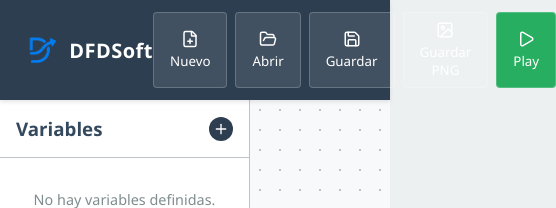
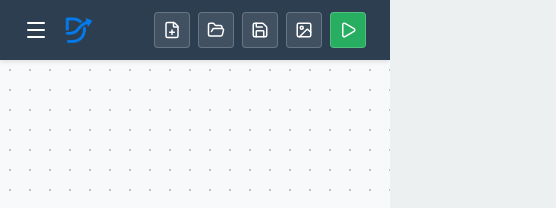
Before and after one commit to Canavix/DFDSoft, a React (Vite) app: page / in a window 390 px wide. Shown: the top 208 px of the page, 556 px wide, since content can reach past the window. Built offline with nearby package versions, Linux system fonts and the light colour scheme.

Commit message:
feat: improve mobile UX with sidebar toggle and compact toolbar

```diff
--- a/src/components/Sidebar.jsx
+++ b/src/components/Sidebar.jsx
@@ -1,6 +1,6 @@
 import React, { useState } from 'react';
 import { useDFDStore } from '../store';
-import { Plus, Trash2, Edit2, HelpCircle } from 'lucide-react';
+import { Plus, Trash2, Edit2, HelpCircle, X } from 'lucide-react';
 
 export default function Sidebar() {
   const { state, dispatch } = useDFDStore();
@@ -30,11 +30,16 @@ export default function Sidebar() {
     setEditingVar(null);
   };
 
+  if (!state.isSidebarOpen) return null;
+
   return (
     <aside className="sidebar">
       <div className="sidebar-header">
         <h3>Variables</h3>
-        <button className="add-variable-btn" onClick={() => setShowModal(true)}><Plus size={16} /></button>
+        <div style={{display: 'flex', gap: '0.5rem'}}>
+           <button className="add-variable-btn" title="Nueva Variable" onClick={() => setShowModal(true)}><Plus size={16} /></button>
+           <button className="add-variable-btn" title="Cerrar Panel" onClick={() => dispatch({type: 'TOGGLE_SIDEBAR'})} style={{background: '#e74c3c'}}><X size={16} /></button>
+        </div>
       </div>
       <div className="variable-list">
         {state.variables.length === 0 ? (
--- a/src/components/Toolbar.jsx
+++ b/src/components/Toolbar.jsx
@@ -1,6 +1,6 @@
 import React, { useRef } from 'react';
 import { useDFDStore } from '../store';
-import { Play, FolderOpen, Save, Image as ImageIcon, FilePlus } from 'lucide-react';
+import { Play, FolderOpen, Save, Image as ImageIcon, FilePlus, Menu } from 'lucide-react';
 import html2canvas from 'html2canvas';
 
 export default function Toolbar() {
@@ -68,16 +68,19 @@ export default function Toolbar() {
   return (
     <header className="toolbar">
       <div className="toolbar-title" style={{display: 'flex', alignItems: 'center', gap: '0.75rem'}}>
+        <button title="Alternar Panel de Variables" onClick={() => dispatch({type: 'TOGGLE_SIDEBAR'})} style={{background: 'transparent', border: 'none', color: 'white', cursor: 'pointer', display: 'flex', alignItems: 'center', padding: 0}}>
+           <Menu size={24} />
+        </button>
         <img src={`${import.meta.env.BASE_URL}DFDSoft_Logo.png`} alt="DFDSoft Logo" style={{height: '28px', width: 'auto'}} />
-        <span>DFDSoft</span>
+        <span className="btn-text">DFDSoft</span>
       </div>
       <div className="toolbar-actions">
         <input type="file" accept=".dfd" ref={fileInputRef} style={{display:'none'}} onChange={handleFileChange} />
-        <button title="Nuevo Proyecto" onClick={handleNew}><FilePlus size={18} /> Nuevo</button>
-        <button title="Abrir Proyecto (.dfd)" onClick={handleOpenClick}><FolderOpen size={18} /> Abrir</button>
-        <button title="Guardar Proyecto (.dfd)" onClick={handleSaveDFD}><Save size={18} /> Guardar</button>
-        <button title="Exportar como PNG" onClick={handleExportPNG}><ImageIcon size={18} /> Guardar PNG</button>
-        <button title="Ejecutar" onClick={handlePlay} style={{background: '#27ae60'}}><Play size={18} /> Play</button>
+        <button title="Nuevo Proyecto" onClick={handleNew}><FilePlus size={18} /> <span className="btn-text">Nuevo</span></button>
+        <button title="Abrir Proyecto (.dfd)" onClick={handleOpenClick}><FolderOpen size={18} /> <span className="btn-text">Abrir</span></button>
+        <button title="Guardar Proyecto (.dfd)" onClick={handleSaveDFD}><Save size={18} /> <span className="btn-text">Guardar</span></button>
+        <button title="Exportar como PNG" onClick={handleExportPNG}><ImageIcon size={18} /> <span className="btn-text">Guardar PNG</span></button>
+        <button title="Ejecutar" onClick={handlePlay} style={{background: '#27ae60'}}><Play size={18} /> <span className="btn-text">Play</span></button>
       </div>
     </header>
   );
--- a/src/index.css
+++ b/src/index.css
@@ -142,3 +142,30 @@ body {
   border-top: 1px solid rgba(0,0,0,0.2);
   z-index: 10;
 }
+
+@media (max-width: 768px) {
+  .btn-text {
+    display: none;
+  }
+
+  .toolbar-actions button {
+    padding: 0.5rem;
+    display: flex;
+    align-items: center;
+    justify-content: center;
+  }
+
+  .sidebar {
+    position: absolute;
+    height: 100%;
+    top: 0;
+    left: 0;
+    z-index: 50;
+    box-shadow: 2px 0 10px rgba(0,0,0,0.2);
+  }
+
+  /* Reset layout inner relative position so absolute sidebar stays constrained */
+  .main-content {
+     position: relative;
+  }
+}
--- a/src/store.jsx
+++ b/src/store.jsx
@@ -11,6 +11,7 @@ const initialState = {
   head: 'start',
   editingBlockId: null,
   simulationActive: false,
+  isSidebarOpen: window.innerWidth > 768,
 };
 
 const DFDContext = createContext();
@@ -73,6 +74,8 @@ function dfdReducer(state, action) {
       return { ...state, editingBlockId: action.payload };
     case 'SET_SIMULATION_ACTIVE':
       return { ...state, simulationActive: action.payload };
+    case 'TOGGLE_SIDEBAR':
+      return { ...state, isSidebarOpen: !state.isSidebarOpen };
     case 'UPDATE_BLOCK':
       return {
         ...state,
```
